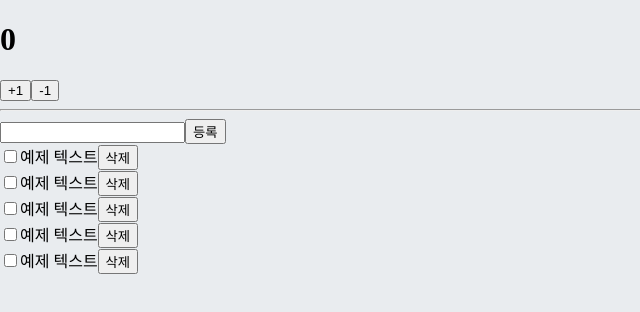
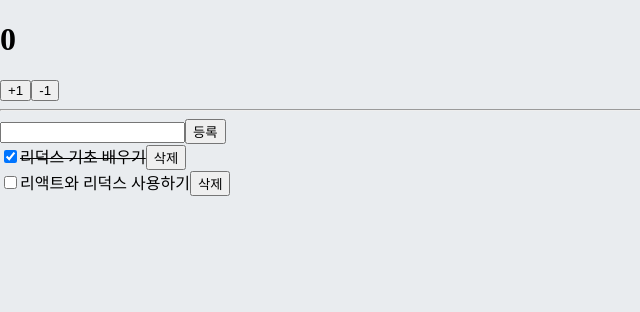
Before and after one commit to K-MHoon/react-study-with-example, a React app: page / in a window 1280 px wide. Shown: the top 312 px of the page, without its empty margins (0-640 px from the left). Built offline with nearby package versions, Linux system fonts and the light colour scheme.

Commit message:
feat: TodosContainer 리덕스, 스토어 연결 - 체크박스 클릭, 삭제 기능 구현

```diff
--- a/src/chapter_27/App.jsx
+++ b/src/chapter_27/App.jsx
@@ -1,14 +1,13 @@
 import React from "react";
-import Counter from "./components/Counter";
-import Todos from "./components/Todos";
 import CounterContainer from "./containers/CounterContainer";
+import TodosContainer from "./containers/TodosContainer";
 
 const App = () => {
   return (
     <div>
       <CounterContainer />
       <hr />
-      <Todos />
+      <TodosContainer />
     </div>
   );
 };
--- a/src/chapter_27/components/Todos.jsx
+++ b/src/chapter_27/components/Todos.jsx
@@ -3,9 +3,16 @@
 const TodoItem = ({ todo, onToggle, onRemove }) => {
   return (
     <div>
-      <input type="checkbox" />
-      <span>예제 텍스트</span>
-      <button>삭제</button>
+      <input
+        type="checkbox"
+        onClick={() => onToggle(todo.id)}
+        checked={todo.done}
+        readOnly
+      />
+      <span style={{ textDecoration: todo.done ? "line-through" : "none" }}>
+        {todo.text}
+      </span>
+      <button onClick={() => onRemove(todo.id)}>삭제</button>
     </div>
   );
 };
@@ -20,19 +27,25 @@
 }) => {
   const onSubmit = (e) => {
     e.preventDefault();
+    onInsert(input);
+    onChangeInput("");
   };
+  const onChange = (e) => onChangeInput(e.target.value);
   return (
     <div>
       <form onSubmit={onSubmit}>
-        <input />
+        <input value={input} onChange={onChange} />
         <button type="submit">등록</button>
       </form>
       <div>
-        <TodoItem />
-        <TodoItem />
-        <TodoItem />
-        <TodoItem />
-        <TodoItem />
+        {todos.map((todo) => (
+          <TodoItem
+            todo={todo}
+            key={todo.id}
+            onToggle={onToggle}
+            onRemove={onRemove}
+          />
+        ))}
       </div>
     </div>
   );
--- a/src/chapter_27/containers/CounterContainer.jsx
+++ b/src/chapter_27/containers/CounterContainer.jsx
@@ -9,17 +9,12 @@
   );
 };
 
-const mapStateToProps = (state) => ({
-  number: state.counter.number,
-});
-
-const mapDispatchToProps = (dispatch) => ({
-  increase: () => {
-    dispatch(increase());
-  },
-  decrease: () => {
-    dispatch(decrease());
-  },
-});
-
-export default connect(mapStateToProps, mapDispatchToProps)(CounterContainer);
+export default connect(
+  ({ counter }) => ({
+    number: counter.number,
+  }),
+  {
+    increase,
+    decrease,
+  }
+)(CounterContainer);
--- /dev/null
+++ b/src/chapter_27/containers/TodosContainer.jsx
@@ -0,0 +1,37 @@
+import React from "react";
+import Todos from "../components/Todos";
+import { connect } from "react-redux";
+import { changeInput, insert, toggle, remove } from "../modules/todos";
+
+const TodosContainer = ({
+  input,
+  todos,
+  changeInput,
+  insert,
+  toggle,
+  remove,
+}) => {
+  return (
+    <Todos
+      input={input}
+      todos={todos}
+      onChangeInput={changeInput}
+      onInsert={insert}
+      onToggle={toggle}
+      onRemove={remove}
+    />
+  );
+};
+
+export default connect(
+  ({ todos }) => ({
+    input: todos.input,
+    todos: todos.todos,
+  }),
+  {
+    changeInput,
+    insert,
+    toggle,
+    remove,
+  }
+)(TodosContainer);
```
